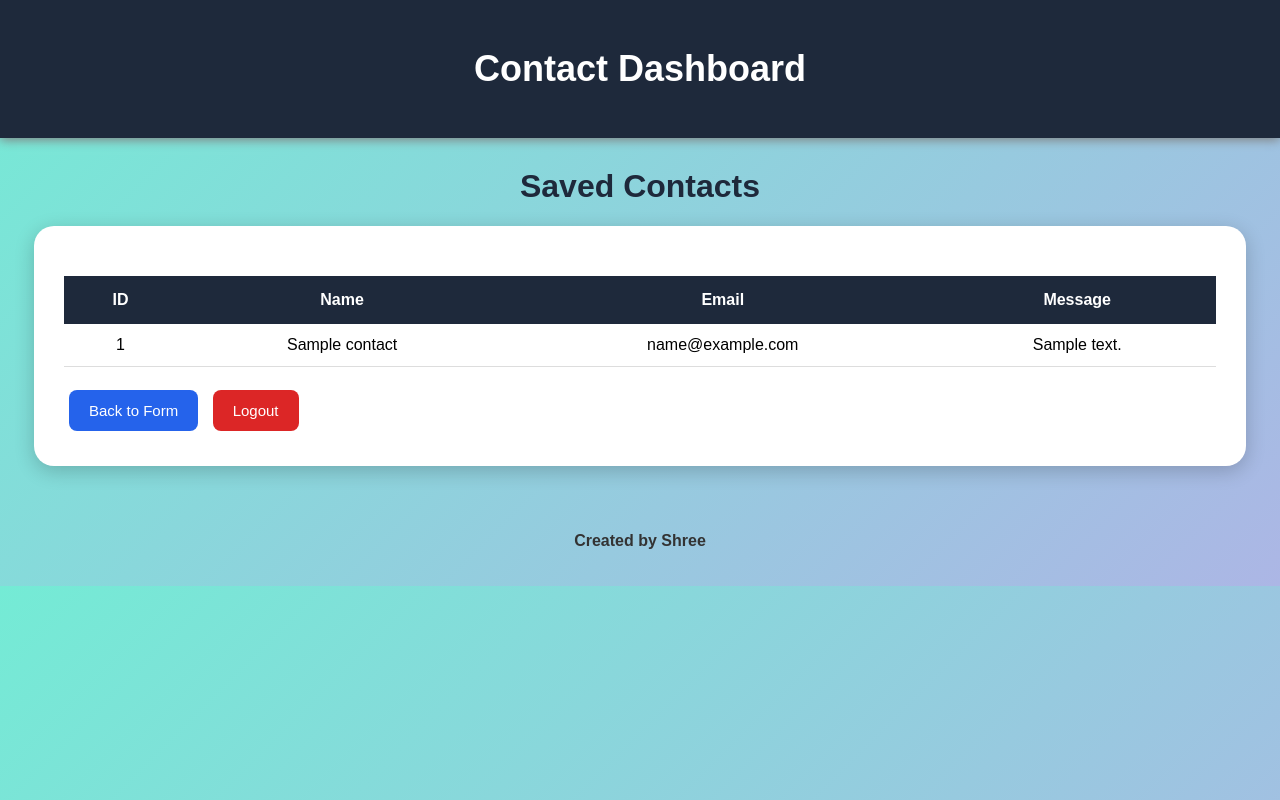
After one commit to shree-2910/java-fullstack-task1, a Spring Boot app: page /dashboard in a window 1280 px wide. The commit adds this page. Run offline with Spring Boot 4, Linux system fonts and the light colour scheme; the visitor is signed in with stand-in values (Sample User, id 1); tables that the repository leaves empty hold one stand-in row (values such as "Sample post"); some of the project's set-up classes (security, data sources, template engines, error pages and the like) are left out, and stand-ins take their place.

Commit message:
Task 4 completed with Spring Security and dashboard UI

```diff
--- /dev/null
+++ b/demo/src/main/java/com/example/demo/controller/PageController.java
@@ -0,0 +1,29 @@
+package com.example.demo.controller;
+
+import com.example.demo.repository.ContactRepository;
+import org.springframework.stereotype.Controller;
+import org.springframework.ui.Model;
+import org.springframework.web.bind.annotation.GetMapping;
+
+@Controller
+public class PageController {
+
+    private final ContactRepository repository;
+
+    public PageController(ContactRepository repository) {
+        this.repository = repository;
+    }
+
+    @GetMapping("/")
+    public String home() {
+        return "index";
+    }
+
+    @GetMapping("/dashboard")
+    public String dashboard(Model model) {
+        model.addAttribute("contacts",
+                repository.findAll());
+
+        return "Contactsss";
+    }
+}
--- a/demo/src/main/resources/static/script.js
+++ b/demo/src/main/resources/static/script.js
@@ -21,7 +21,7 @@ document.getElementById("contactForm")
         );
 
         const response = await fetch(
-        "http://localhost:8080/contact",
+            "/contact",
             {
                 method:"POST",
                 body:formData
@@ -32,4 +32,6 @@ document.getElementById("contactForm")
 
         document.getElementById("response")
             .innerText = result;
+
+        document.getElementById("contactForm").reset();
     });
--- a/demo/src/main/resources/static/style.css
+++ b/demo/src/main/resources/static/style.css
@@ -1,42 +1,107 @@
 body{
-    font-family:Arial;
-    text-align:center;
-    margin-top:100px;
-    background:linear-gradient(to right,#74ebd5,#ACB6E5);;
+    font-family: Arial, sans-serif;
+    margin: 0;
+    padding: 0;
+    background: linear-gradient(135deg,#74ebd5,#ACB6E5);
 }
 
-input, textarea{
-    width:300px;
-    padding:10px;
+nav{
+    background: #1e293b;
+    color: white;
+    padding: 18px;
+    text-align: center;
+    font-size: 24px;
+    box-shadow: 0 2px 10px gray;
+}
+
+h1{
+    text-align: center;
+    color: #1e293b;
+    margin-top: 30px;
+}
+
+form{
+    background: white;
+    width: 400px;
+    margin: 30px auto;
+    padding: 35px;
+    border-radius: 20px;
+    box-shadow: 0 5px 20px rgba(0,0,0,0.2);
+}
+
+input,
+textarea{
+    width: 100%;
+    padding: 12px;
+    border: 1px solid #ccc;
+    border-radius: 8px;
+    font-size: 15px;
+    box-sizing: border-box;
+}
+
+textarea{
+    height: 100px;
+    resize: none;
 }
 
 button{
-    padding:10px 20px;
-    background:black;
-    color:white;
-    border:none;
+    padding: 12px 20px;
+    border: none;
+    border-radius: 8px;
+    background: #2563eb;
+    color: white;
+    font-size: 15px;
+    cursor: pointer;
+    margin: 5px;
 }
-nav{
-    background:black;
-    color:white;
-    padding:15px;
+
+button:hover{
+    background: #1d4ed8;
 }
-form{
-    background:white;
-    width:350px;
-    margin:auto;
-    padding:30px;
-    border-radius:10px;
-    box-shadow:0 0 10px gray;
+
+.dashboard{
+    width: 90%;
+    margin: auto;
+    background: white;
+    padding: 30px;
+    border-radius: 20px;
+    box-shadow: 0 5px 20px rgba(0,0,0,0.2);
 }
-button:hover{
-    background:gray;
-    cursor:pointer;
+
+table{
+    width: 100%;
+    border-collapse: collapse;
+    margin-top: 20px;
 }
+
+th{
+    background: #1e293b;
+    color: white;
+    padding: 15px;
+}
+
+td{
+    padding: 12px;
+    border-bottom: 1px solid #ddd;
+    text-align: center;
+}
+
+tr:hover{
+    background: #f1f5f9;
+}
+
 footer{
-    margin-top:50px;
+    text-align: center;
+    margin-top: 30px;
+    padding: 20px;
+    color: #333;
+    font-weight: bold;
 }
+
 #response{
-    color:green;
-    font-weight:bold;
+    color: green;
+    font-size: 18px;
+    font-weight: bold;
+    text-align: center;
+    margin-top: 20px;
 }
--- /dev/null
+++ b/demo/src/main/resources/templates/Contactsss.html
@@ -0,0 +1,130 @@
+<!DOCTYPE html>
+<html>
+
+<head>
+    <title>Contact Dashboard</title>
+
+    <link rel="stylesheet" href="/style.css">
+
+    <style>
+        .dashboard {
+            background: white;
+            width: 90%;
+            margin: auto;
+            padding: 30px;
+            border-radius: 20px;
+            box-shadow: 0 5px 20px rgba(0,0,0,0.2);
+        }
+
+        table {
+            width: 100%;
+            border-collapse: collapse;
+            background: white;
+            margin-top: 20px;
+        }
+
+        th {
+            background: #1e293b;
+            color: white;
+            padding: 15px;
+        }
+
+        td {
+            border-bottom: 1px solid #ddd;
+            padding: 12px;
+            text-align: center;
+        }
+
+        tr:hover {
+            background: #f1f5f9;
+        }
+
+        .btn {
+            padding: 12px 20px;
+            border: none;
+            border-radius: 8px;
+            color: white;
+            cursor: pointer;
+            margin: 5px;
+        }
+
+        .back {
+            background: #2563eb;
+        }
+
+        .logout {
+            background: #dc2626;
+        }
+    </style>
+</head>
+
+<body>
+
+<nav>
+    <h2>Contact Dashboard</h2>
+</nav>
+
+<h1>Saved Contacts</h1>
+
+<div class="dashboard">
+
+    <table>
+        <thead>
+        <tr>
+            <th>ID</th>
+            <th>Name</th>
+            <th>Email</th>
+            <th>Message</th>
+        </tr>
+        </thead>
+
+        <tbody id="tableBody">
+
+        </tbody>
+    </table>
+
+    <br>
+
+    <button class="btn back"
+            onclick="window.location.href='/'">
+        Back to Form
+    </button>
+
+    <button class="btn logout"
+            onclick="window.location.href='/logout'">
+        Logout
+    </button>
+
+</div>
+
+<footer>
+    <p>Created by Shree</p>
+</footer>
+
+<script>
+
+    fetch("/contacts")
+        .then(response => response.json())
+        .then(data => {
+
+            let tableBody = document.getElementById("tableBody");
+
+            data.forEach(contact => {
+
+                tableBody.innerHTML += `
+            <tr>
+                <td>${contact.id}</td>
+                <td>${contact.name}</td>
+                <td>${contact.email}</td>
+                <td>${contact.message}</td>
+            </tr>
+        `;
+            });
+
+        })
+        .catch(error => console.error(error));
+
+</script>
+
+</body>
+</html>
```
Also changed, not shown: demo/pom.xml (+11 -0 lines), demo/src/main/java/com/example/demo/config/SecurityConfig.java (added, +56 -0 lines), demo/src/main/resources/static/Contactsss.html (deleted, +0 -99 lines), demo/src/main/resources/static/index.html (deleted, +0 -51 lines), demo/src/main/resources/templates/index.html (added, +60 -0 lines). Lines whose indentation alone changed are shown as unchanged.
